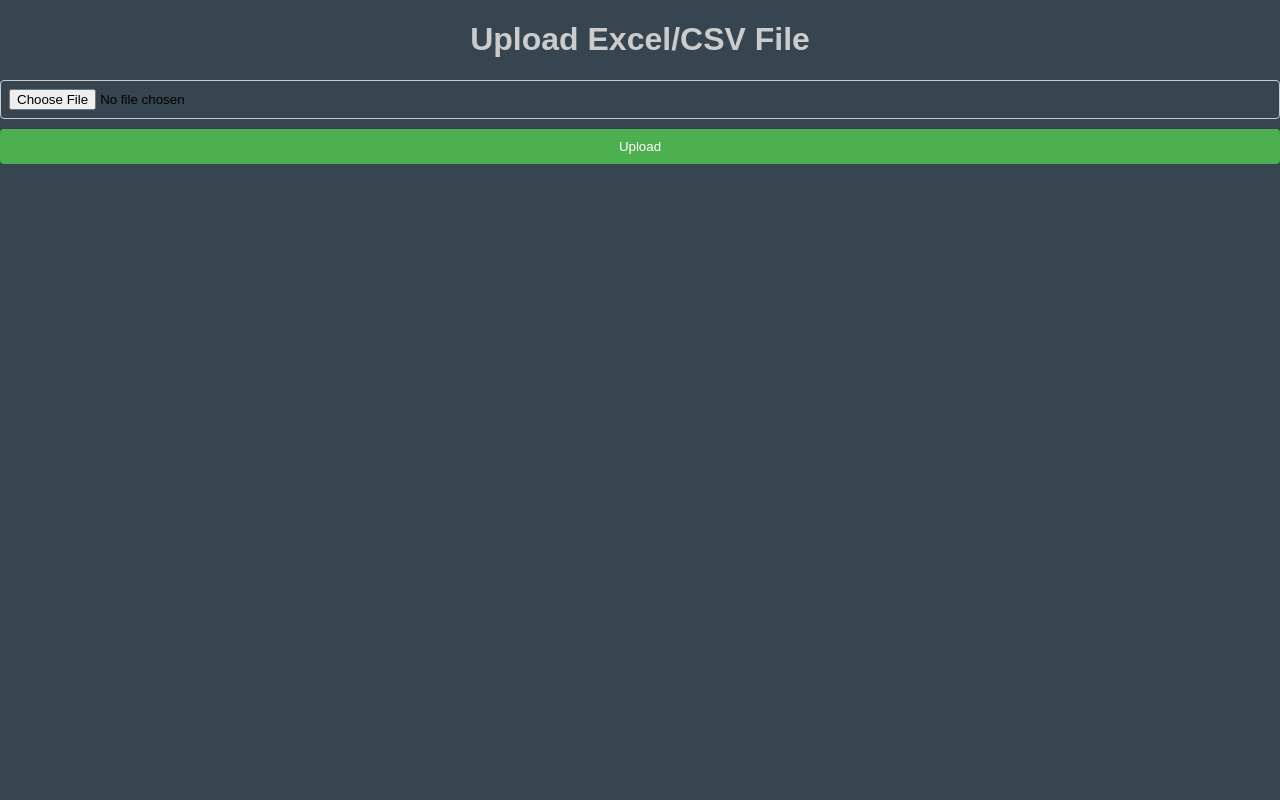
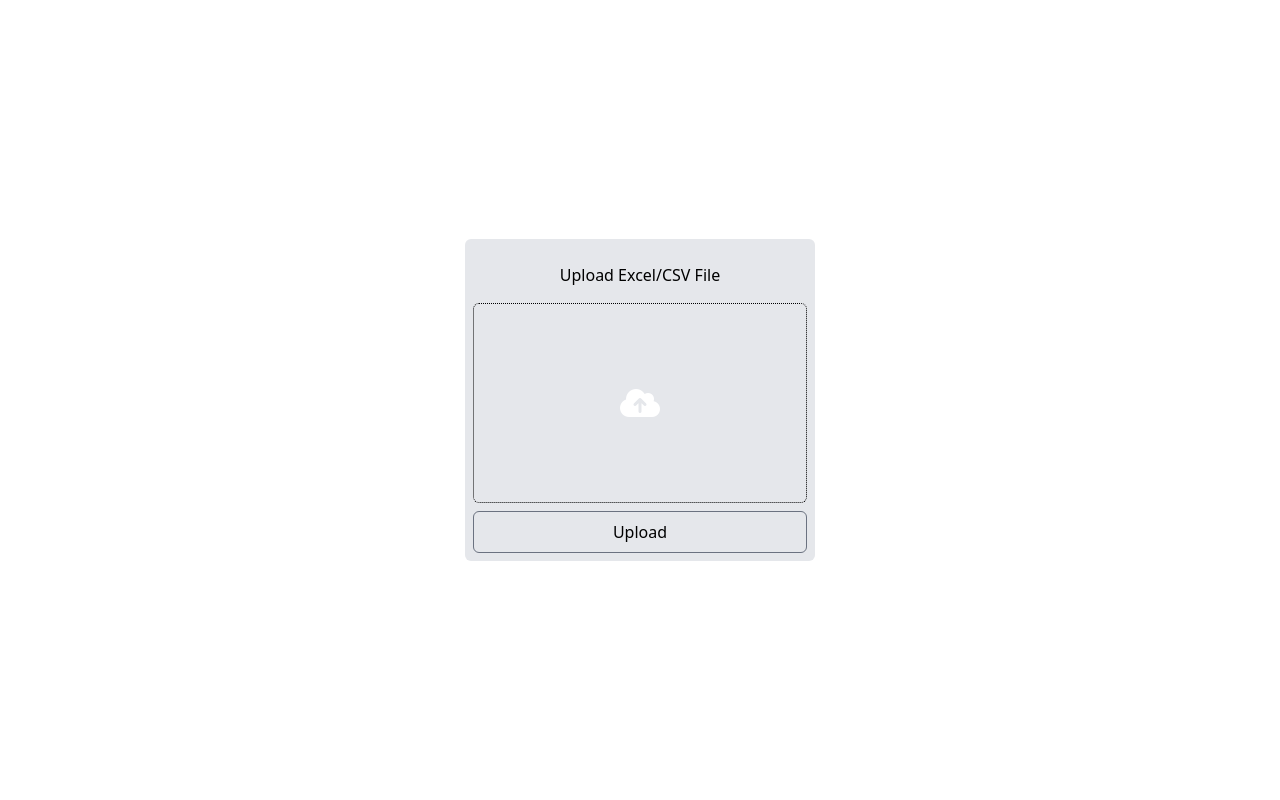
Before and after one commit to krishna28zorg/Graph-genarator-tool, a Flask app: page / in a window 1280 px wide. Run offline with Flask 3, Linux system fonts and the light colour scheme; some libraries are stand-ins or nearby versions.

Commit message:
changes in upload page
page is now redesigned

```diff
--- a/static/style.css
+++ b/static/style.css
@@ -1,8 +1,14 @@
-body {
-    font-family: Arial, sans-serif;
+* {
     margin: 0;
     padding: 0;
-    background-color: #36454F;
+    box-sizing: border-box;
+}
+
+body {
+    height: 100%;
+    width: 100%;
+    font-family: Arial, sans-serif;
+    background-color: #d1d1d1;
 }
 
 .container {
@@ -16,7 +22,7 @@ body {
 
 h1 {
     text-align: center;
-    color: #ccc;
+    color: #000000;
 }
 
 label {
--- a/templates/upload.html
+++ b/templates/upload.html
@@ -1,14 +1,61 @@
 <!DOCTYPE html>
-<html>
-<head>
+<html lang="en" style="height: 100%; width: 100%">
+  <head>
     <title>GRAPH GENERATOR</title>
-    <link rel="stylesheet" href="{{ url_for('static', filename='style.css') }}">
-</head>
-<body>
-    <h1>Upload Excel/CSV File</h1>
-    <form method="post" enctype="multipart/form-data" action="/upload">
-        <input type="file" name="file" accept=".xlsx,.csv" />
-        <input type="submit" value="Upload" />
-    </form>
-</body>
+
+    <!-- ? Tailwind css cdn -->
+    <script src="https://cdn.tailwindcss.com"></script>
+
+    <!-- ?Font awesome cdn -->
+    <link
+      rel="stylesheet"
+      href="https://cdnjs.cloudflare.com/ajax/libs/font-awesome/6.5.2/css/all.min.css"
+      integrity="sha512-SnH5WK+bZxgPHs44uWIX+LLJAJ9/2PkPKZ5QiAj6Ta86w+fsb2TkcmfRyVX3pBnMFcV7oQPJkl9QevSCWr3W6A=="
+      crossorigin="anonymous"
+      referrerpolicy="no-referrer"
+    />
+
+    <!-- ? jquery cdn script -->
+    <script
+      src="https://code.jquery.com/jquery-3.7.1.js"
+      integrity="sha256-eKhayi8LEQwp4NKxN+CfCh+3qOVUtJn3QNZ0TciWLP4="
+      crossorigin="anonymous"
+    ></script>
+  </head>
+
+  <body style="height: 100%; width: 100%">
+    <div
+      class="flex items-center justify-center m-auto"
+      style="height: 100%; width: 100%"
+    >
+      <div class="p-2 rounded-md bg-gray-200 w-[350px]">
+        <h1 class="text-center pt-4 pb-4">Upload Excel/CSV File</h1>
+        <form method="post" enctype="multipart/form-data" action="/upload">
+          <div
+            class="border border-black border-dotted w-full h-[200px] cursor-pointer flex items-center justify-center rounded-md"
+            id="upload-file"
+          >
+            <i class="text-white fa fa-cloud-arrow-up fa-2xl"></i>
+          </div>
+          <div id="uploaded-file"></div>
+
+          <input
+            type="file"
+            name="file"
+            accept=".xlsx,.csv"
+            class="hidden"
+            id="upload"
+          />
+          <input
+            type="submit"
+            value="Upload"
+            class="w-full p-2 mt-2 border border-gray-500 rounded-md cursor-pointer"
+          />
+        </form>
+      </div>
+    </div>
+
+    <!-- ?Custom js -->
+    <script src="{{ url_for('static', filename='custom.js') }}"></script>
+  </body>
 </html>
--- /dev/null
+++ b/uploads/demo.csv
@@ -0,0 +1,4 @@
+Name,Marks
+Pratik,70
+Milind,50
+Rajesh,72
```
Also changed, not shown: static/custom.js (added, +40 -0 lines), tailwind.config.js (added, +8 -0 lines), chart.html (added), 1 other file.
